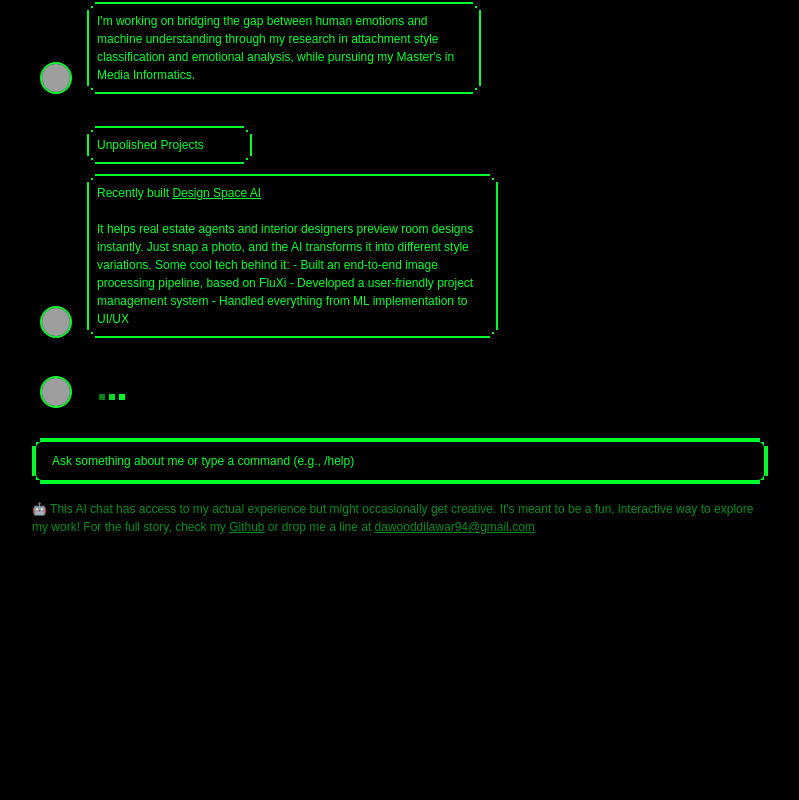
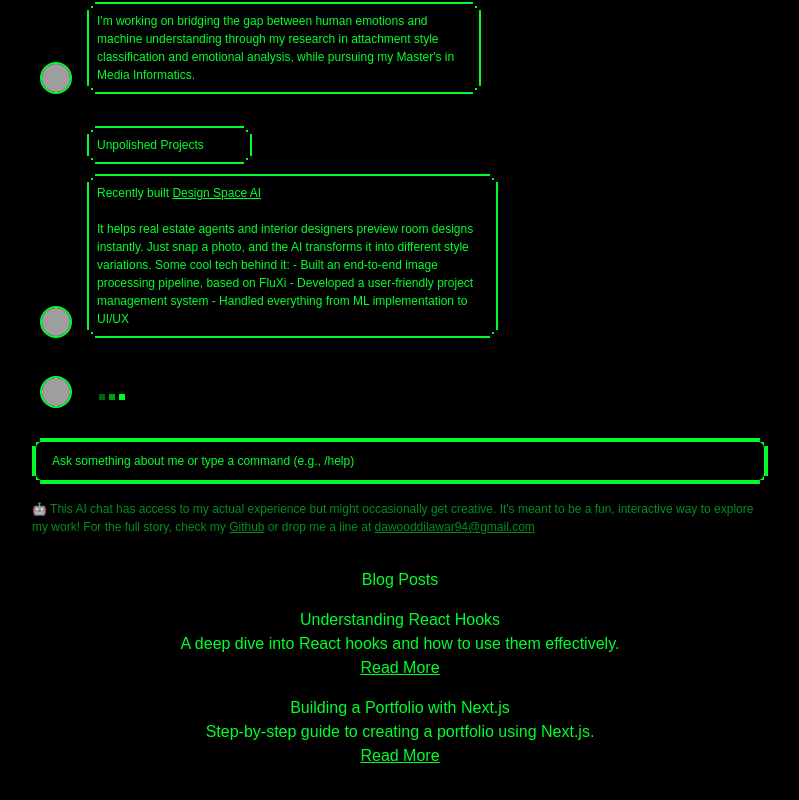
Before and after one commit to dawooddilawar/portfolio-chat, a Next.js app in the folder frontend/: page / in a window 1280 px wide. Shown: the part 352-1152 px from the top of the page, without its empty margins (240-1039 px from the left). Before the commit the page ends 888 px from the top, so only its background shows below. Built offline with nearby package versions, Linux system fonts and the light colour scheme; no server answers; grey boxes are pictures that could not be loaded; a web font is replaced by a local one.

Commit message:
- set up blog

```diff
--- a/frontend/src/app/page.tsx
+++ b/frontend/src/app/page.tsx
@@ -1,9 +1,13 @@
 // src/app/page.tsx
 
 import { Chat } from '@/components/chat/Chat';
+import Blog from '@/components/blog/Blog';
 
 export default function Home() {
-  return (
-        <Chat />
-  );
+    return (
+        <>
+            <Chat />
+            <Blog />
+        </>
+    );
 }
--- /dev/null
+++ b/frontend/src/components/blog/Blog.tsx
@@ -0,0 +1,36 @@
+import React from 'react';
+import Link from 'next/link';
+import '@/styles/blog.css';
+
+const blogPosts = [
+    {
+        title: "Understanding React Hooks",
+        description: "A deep dive into React hooks and how to use them effectively.",
+        link: "/blog/react-hooks"
+    },
+    {
+        title: "Building a Portfolio with Next.js",
+        description: "Step-by-step guide to creating a portfolio using Next.js.",
+        link: "/blog/nextjs-portfolio"
+    },
+    // Add more blog posts as needed
+];
+
+const Blog: React.FC = () => {
+    return (
+        <div className="blog-container">
+            <h2 className="text-center">Blog Posts</h2>
+            <div className="blog-posts">
+                {blogPosts.map((post, index) => (
+                    <div key={index} className="blog-post">
+                        <h3>{post.title}</h3>
+                        <p>{post.description}</p>
+                        <Link href={post.link} className="read-more">Read More</Link>
+                    </div>
+                ))}
+            </div>
+        </div>
+    );
+};
+
+export default Blog;
--- a/frontend/src/components/nav/Navigation.tsx
+++ b/frontend/src/components/nav/Navigation.tsx
@@ -5,6 +5,7 @@ import { HiDocumentText } from 'react-icons/hi'
 import { BsSun, BsMoon } from 'react-icons/bs'
 import styles from '@/styles/navigation.module.css'
 import { useTheme } from '@/contexts/ThemeContext'
+import Link from 'next/link'
 
 const Navigation = () => {
   const { theme, toggleTheme } = useTheme()
@@ -35,6 +36,7 @@ const Navigation = () => {
         >
           <HiDocumentText size={24} />
         </a>
+        <Link href="/blog" className={styles.link}>Blog</Link>
       </div>
     </nav>
   )
--- /dev/null
+++ b/frontend/src/styles/blog.css
@@ -0,0 +1,14 @@
+.blog-container {
+    text-align: center;
+    margin: 2rem 0;
+    color: var(--primary);
+}
+
+.blog-post {
+    margin: 1rem 0;
+}
+
+.read-more {
+    color: var(--primary);
+    text-decoration: underline;
+}
```
